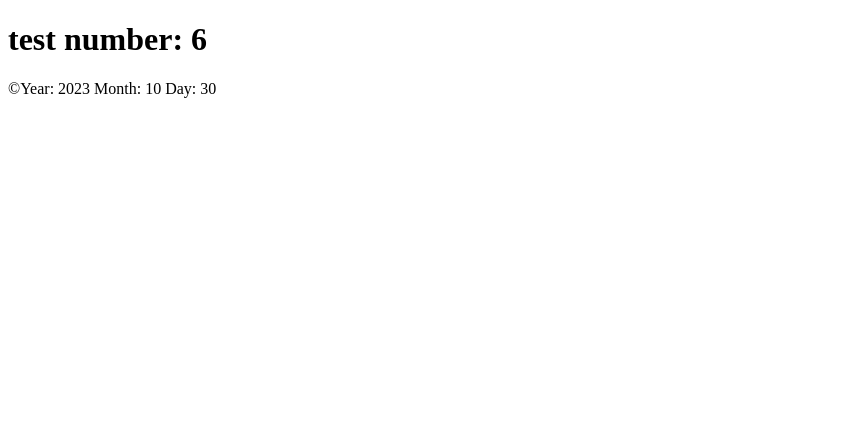
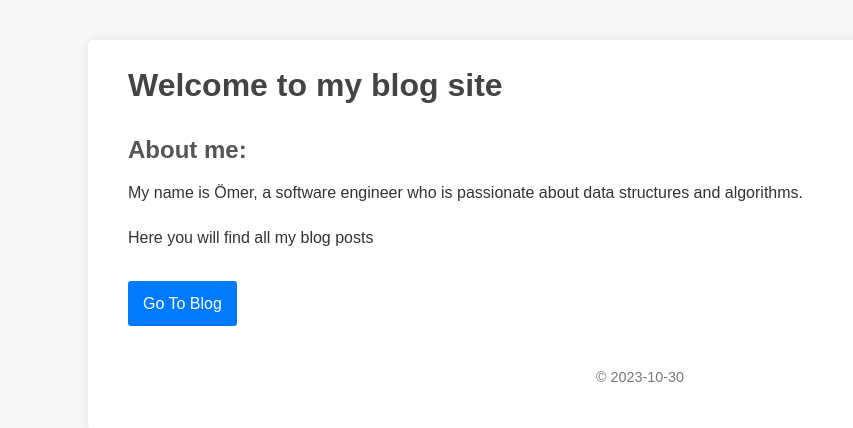
Before and after one commit to omerhalid/blog_flask, a Flask app: page / in a window 1280 px wide. Shown: the top 428 px of the page, without its empty margins (0-853 px from the left). Run offline with Flask 3, Linux system fonts and the light colour scheme; parts of the project's set-up code (start-up, migrations or seed data) failed here and were passed over.

Commit message:
blog with flask

```diff
--- a/server.py
+++ b/server.py
@@ -6,7 +6,7 @@ import requests
 app = Flask(__name__)
 
 @app.route('/')
-def index():
+def homex():
         current_year = time.localtime()[0]
         current_month = time.localtime()[1]
         current_day = time.localtime()[2]
@@ -26,13 +26,23 @@ def guess(name):
         age = age_data["age"]
         return render_template('guess.html', name = name, gender = gender, age = age)
 
-@app.route('weather/<city>')
-def weather(city):
-        weather_url = f"https://api.openweathermap.org/data/2.5/weather?q={city}&appid=3a6e6b1c9d0b8d2e3f7f7f8d6a4b9e3a"
-        weather_response = requests.get(weather_url)
-        weather_data = weather_response.json()
-        weather = weather_data["weather"]
-        return render_template('weather.html', weather = weather)
+@app.route("/blog")
+def get_blog():
+         #just to see what is being passed in
+        #blog_url = "https://api.npoint.io/c790b4d5cab58020d391" from 100 days of code
+        blog_url = "https://api.npoint.io/8946b91f17f797e529e4" # for sorting algorithms
+        response = requests.get(blog_url)
+        all_posts = response.json()
+        return render_template('blog.html', posts = all_posts)
 
-if __name__ == '__main__':
-        app.run(debug=True)
+
+# @app.route('weather/<city>')
+# def weather(city):
+#         weather_url = f"https://api.openweathermap.org/data/2.5/weather?q={city}&appid={}"
+#         weather_response = requests.get(weather_url)
+#         weather_data = weather_response.json()
+#         weather = weather_data["weather"]
+#         return render_template('weather.html', city = city, weather = weather)
+
+if __name__ == "__main__":
+    app.run(debug=True)
--- a/templates/index.html
+++ b/templates/index.html
@@ -1,17 +1,106 @@
-<!DOCTYPE html>
+<!-- From 100 days of code -->
+<!-- <!DOCTYPE html>
 <html lang="en">
 <head>
     <meta charset="UTF-8">
-    <title>My Website</title>
+    <title>My Blog</title>
 </head>
 <body>
-    <h1>test
-        number: {{ num }}
+    <h1>Welcome to my blog site
     </h1>
+    <h2>About me:</h2>
+    <p>My name is Ömer, a software engineer who is passinote about data structures and algorithms <br></p>
+    <p>Here you will find all my blog posts</p>
+    <a href = "{{ url_for('get_blog') }}"> Go To Blog </a>
     <footer>
         <p>&copy;Year: {{ year }}
             Month: {{ month }}
             Day: {{ day }}</p>
     </footer>
 </body>
+</html> -->
+
+<!DOCTYPE html>
+<html lang="en">
+
+<head>
+    <meta charset="UTF-8">
+    <meta name="viewport" content="width=device-width, initial-scale=1.0">
+    <title>My Blog</title>
+    <style>
+        /* Basic reset */
+        body, h1, h2, p, a {
+            margin: 0;
+            padding: 0;
+            font-family: Arial, sans-serif;
+        }
+
+        body {
+            background-color: #f7f7f7;
+            color: #333;
+            line-height: 1.6;
+        }
+
+        .container {
+            width: 80%;
+            margin: auto;
+            background-color: #fff;
+            padding: 20px 40px;
+            box-shadow: 0 0 10px rgba(0, 0, 0, 0.1);
+            margin-top: 40px;
+            border-radius: 5px;
+        }
+
+        h1 {
+            font-size: 2em;
+            color: #444;
+            margin-bottom: 20px;
+        }
+
+        h2 {
+            color: #555;
+            margin-top: 20px;
+            margin-bottom: 10px;
+        }
+
+        p {
+            margin-bottom: 20px;
+        }
+
+        a {
+            display: inline-block;
+            padding: 10px 15px;
+            background-color: #007BFF;
+            color: #fff;
+            text-decoration: none;
+            border-radius: 3px;
+            margin-top: 10px;
+        }
+
+        a:hover {
+            background-color: #0056b3;
+        }
+
+        footer {
+            margin-top: 40px;
+            font-size: 0.9em;
+            color: #777;
+            text-align: center;
+        }
+    </style>
+</head>
+
+<body>
+    <div class="container">
+        <h1>Welcome to my blog site</h1>
+        <h2>About me:</h2>
+        <p>My name is Ömer, a software engineer who is passionate about data structures and algorithms.</p>
+        <p>Here you will find all my blog posts</p>
+        <a href="{{ url_for('get_blog') }}">Go To Blog</a>
+        <footer>
+            <p>&copy; {{ year }}-{{ month }}-{{ day }}</p>
+        </footer>
+    </div>
+</body>
+
 </html>
--- a/templates/weather.html
+++ b/templates/weather.html
@@ -10,5 +10,6 @@
         <input type="text" id="city" name="city">
         <button type="submit">Get Weather</button>
     </form>
+    <h2>Weather for {{ city }} : {{weather}}</h2>
 </body>
 </html>
```
Also changed, not shown: templates/blog.html (added, +79 -0 lines).
